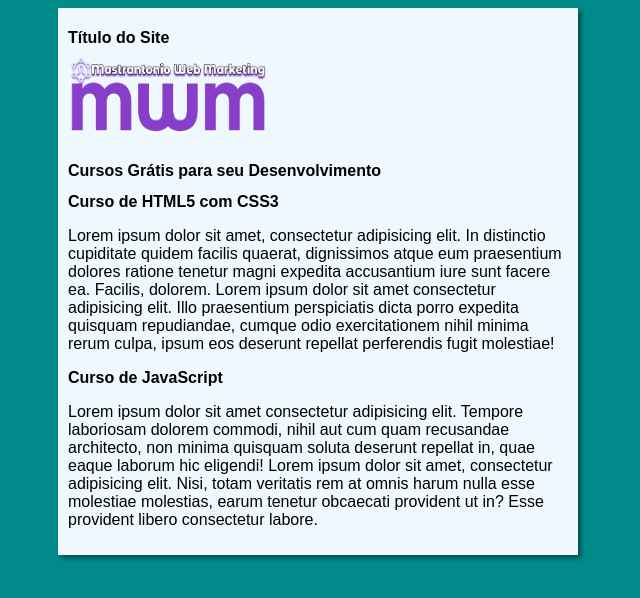
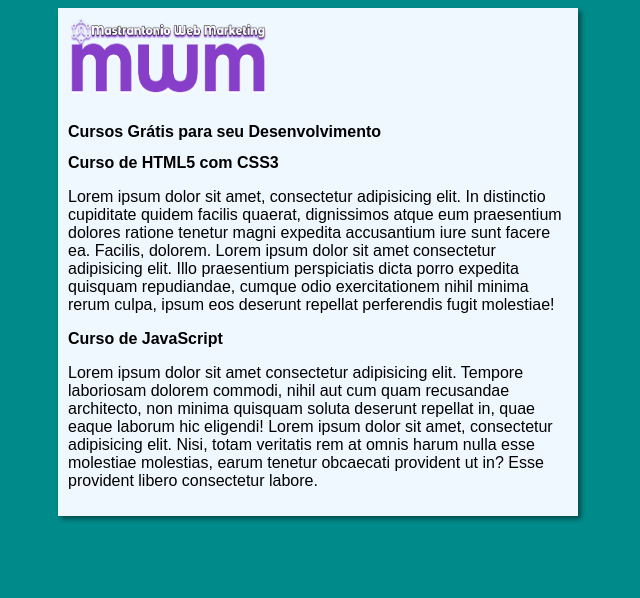
Before and after one commit to Giovane-Mastrantonio/Laboratorio_de_Testes, a plain HTML site: page index.html in a window 1280 px wide. Shown: the whole page, without its empty margins (322-962 px from the left). Drawn offline with Linux system fonts and the light colour scheme.

Commit message:
Update index.html

```diff
--- a/index.html
+++ b/index.html
@@ -3,15 +3,13 @@
 <head>
     <meta charset="UTF-8">
     <meta name="viewport" content="width=device-width, initial-scale=1.0">
-    <title>Site de Teste</title>
+    <title>Site Testando Branch</title>
     <link rel="stylesheet" href="estilos/style.css">
 
-    <title>Site Testando Branch</title>
 </head>
 <body>
     <main>
         <header>
-            <h1>Título do Site</h1>
             <img src="imagens/logo.png" alt="Logo do Site" width="200" height="90">
             <h1>Cursos Grátis para seu Desenvolvimento</h1>
         </header>
```
